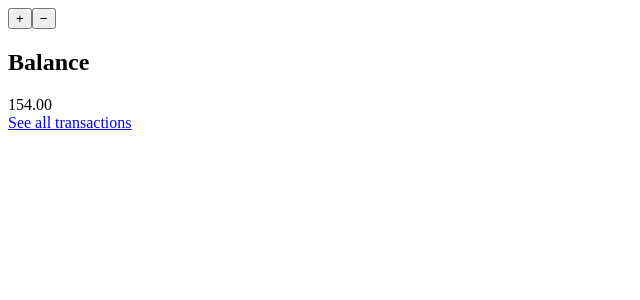
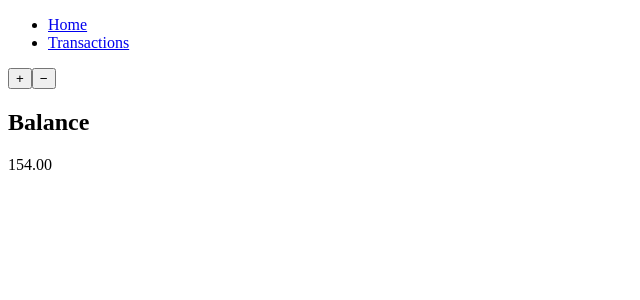
Before and after one commit to sareg0/budget-app, a React app: page / in a window 1280 px wide. Shown: the top 300 px of the page, without its empty margins (0-640 px from the left). Built offline with nearby package versions, Linux system fonts and the light colour scheme.

Commit message:
adds navigation component

```diff
--- a/src/components/App.js
+++ b/src/components/App.js
@@ -8,6 +8,19 @@ import {
 import Balance from './Balance'
 import TransactionTable from './TransactionTable'
 import TransactionChooser from './TransactionChooser'
+
+const Navigation = () => (
+  <div>
+    <ul>
+      <li>
+        <Link to="/">Home</Link>
+      </li>
+      <li>
+        <Link to="/transactions">Transactions</Link>
+      </li>
+    </ul>
+  </div>
+)
 
 export default class App extends React.Component {
   constructor(props) {
@@ -24,6 +37,8 @@ export default class App extends React.Component {
 
     this.addTransaction = this.addTransaction.bind(this)
     this.deleteTransaction = this.deleteTransaction.bind(this)
+    this.renderHomePage = this.renderHomePage.bind(this)
+    this.renderTransactionsPage = this.renderTransactionsPage.bind(this)
   }
 
   addTransaction(transaction) {
@@ -45,22 +60,30 @@ export default class App extends React.Component {
     return total.toFixed(2)
   }
 
+  renderHomePage() {
+    return (
+      <div>
+        <TransactionChooser onSubmit={ this.addTransaction } />
+        <Balance value={ this.calculateBalance() } />
+      </div>
+    )
+  }
+
+  renderTransactionsPage() {
+    return(
+      <TransactionTable
+        transactions={ this.state.transactions }
+        onDelete={ this.deleteTransaction } />
+    )
+  }
+
   render() {
     return (
       <Router>
         <div>
-          <Route exact path="/" render={() => (
-            <div>
-              <TransactionChooser onSubmit={ this.addTransaction } />
-              <Balance value={ this.calculateBalance() } />
-            </div>
-          )} />
-          <Route path="/transactions" render={() => (
-            <TransactionTable
-              transactions={ this.state.transactions }
-              onDelete={ this.deleteTransaction } />
-          )} />
-          <Link to="/transactions">See all transactions</Link>
+          <Navigation />
+          <Route exact path="/" render={this.renderHomePage} />
+          <Route path="/transactions" render={ this.renderTransactionsPage } />
         </div>
       </Router>
     )
```
